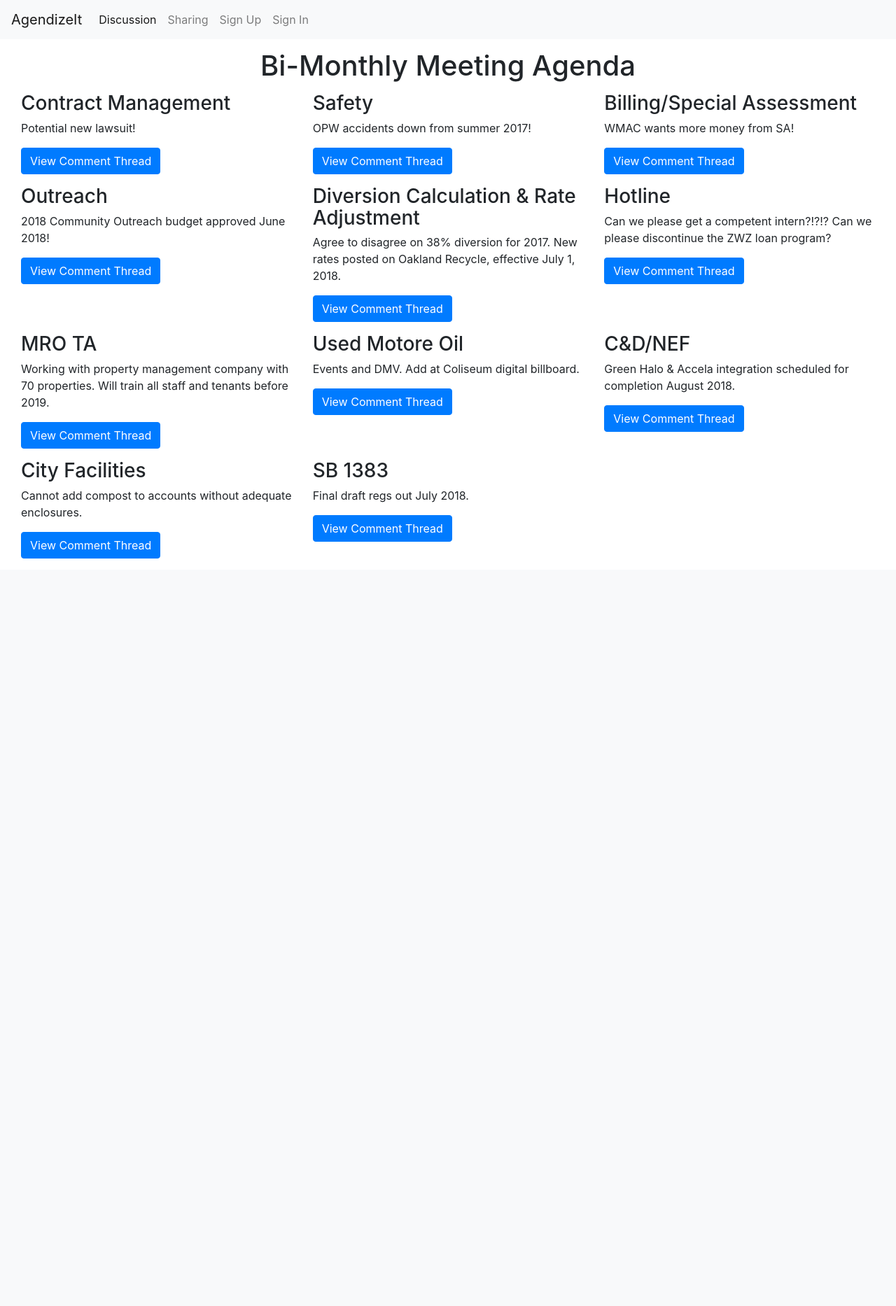
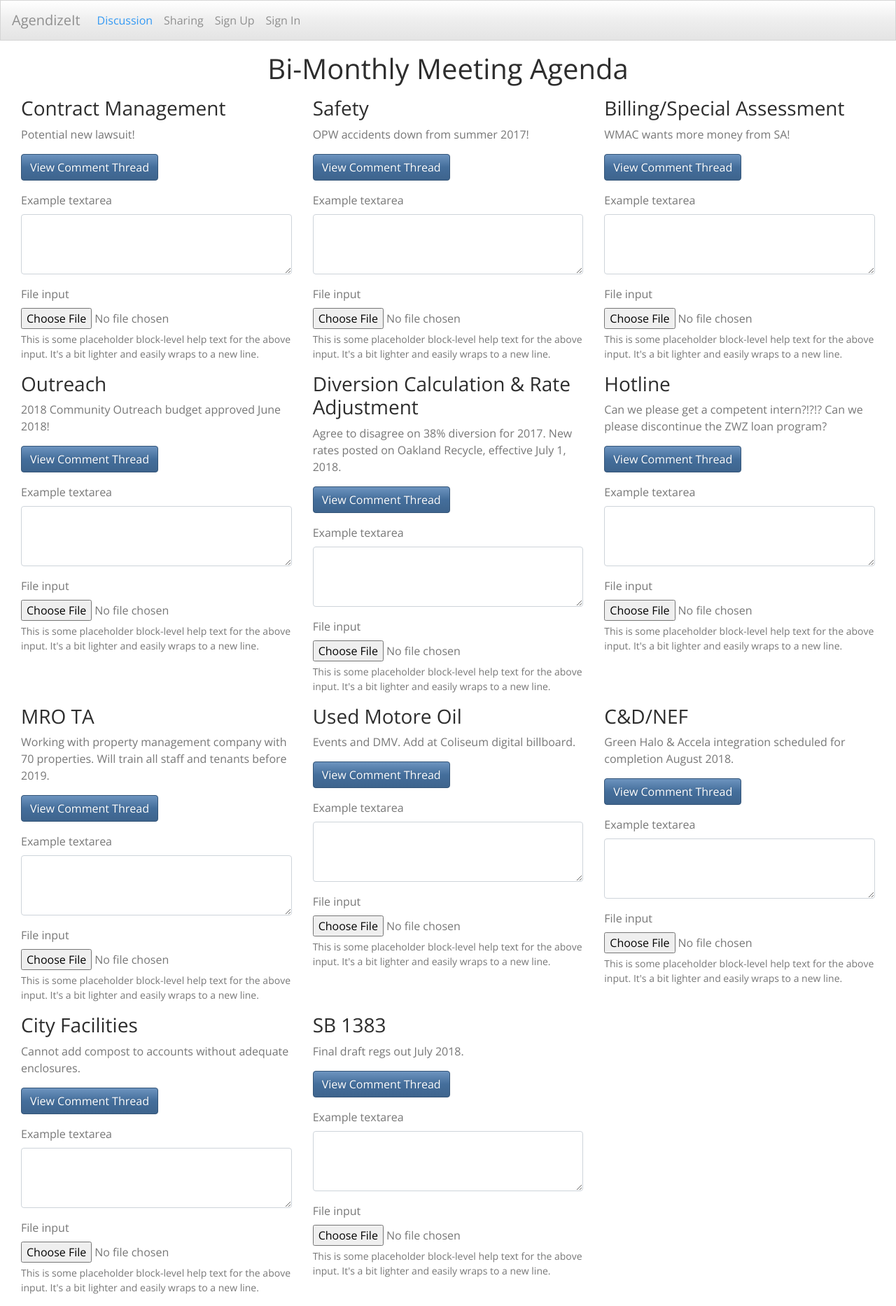
Before and after one commit to agendizeit/agendizeit, a Django app: page /discussion/ in a window 1280 px wide. Shown: the whole page at 70% size. Before the commit the page ends 798 px from the top, so only its background shows below. Run offline with Django 3.2, Linux system fonts and the light colour scheme; data comes from the database, SQL or seed files in the repository; some libraries are stand-ins or nearby versions.

Commit message:
added generic text boxes to discussion page

```diff
--- a/agendizeit/templates/base.html
+++ b/agendizeit/templates/base.html
@@ -17,9 +17,7 @@
 
     {% block css %}
 
-    <!-- Latest compiled and minified Bootstrap 4 beta CSS -->
-    <link rel="stylesheet" href="https://maxcdn.bootstrapcdn.com/bootstrap/4.0.0-beta/css/bootstrap.min.css" integrity="sha384-/Y6pD6FV/Vv2HJnA6t+vslU6fwYXjCFtcEpHbNJ0lyAFsXTsjBbfaDjzALeQsN6M" crossorigin="anonymous">
-
+    <link href="https://stackpath.bootstrapcdn.com/bootswatch/4.1.1/spacelab/bootstrap.min.css" rel="stylesheet" integrity="sha384-TgQmpeh1IG9vQ1WxIzpdfm5FX08N4+Nr5uzpgqvZAKQwWems+NIMmOVIMFxGq6EZ" crossorigin="anonymous">
 
     <!-- Your stuff: Third-party CSS libraries go here -->
 
--- a/config/urls.py
+++ b/config/urls.py
@@ -12,6 +12,7 @@ urlpatterns = [
     path("home/", views.homepage, name="home"),
     path("discussion/", views.discussion),
     path("sharing/", views.sharing),
+    path("thread/<given_id>/", views.thread),
 
     path(settings.ADMIN_URL, admin.site.urls),
     # User management
--- a/meetingdiscuss/models.py
+++ b/meetingdiscuss/models.py
@@ -10,6 +10,8 @@ class AgendaItem(models.Model):
 
 #Then I want a separate text box for different users to comments on the same agenda topic without adding another topic heading.
 class Discuss (models.Model):
+    # Uncomment this to make Discuss relate to AgendaItem
+    # agenda_item = models.ForeignKey(AgendaItem)
     username = models.CharField(max_length=30)
     text = models.TextField()
     created = models.DateTimeField(auto_now_add=True)
--- a/meetingdiscuss/templates/discussion.html
+++ b/meetingdiscuss/templates/discussion.html
@@ -13,6 +13,16 @@
     <p>{{ item.text}}</p>
 
      <p> <a href="comment-thread" class="btn btn-primary">View Comment Thread</a> </p>
+
+     <div class="form-group">
+      <label for="exampleTextarea">Example textarea</label>
+      <textarea class="form-control" id="exampleTextarea" rows="3"></textarea>
+    </div>
+    <div class="form-group">
+      <label for="exampleInputFile">File input</label>
+      <input class="form-control-file" id="exampleInputFile" aria-describedby="fileHelp" type="file">
+      <small id="fileHelp" class="form-text text-muted">This is some placeholder block-level help text for the above input. It's a bit lighter and easily wraps to a new line.</small>
+    </div>
 
     </div>
 
--- a/meetingdiscuss/views.py
+++ b/meetingdiscuss/views.py
@@ -47,3 +47,14 @@ def sharing(request):
     }
     print(context)
     return render(request, "sharing.html", context)
+
+def thread(request, given_id):
+    discuss_items = Discuss.objects.all()
+    # Uncomment this when you add an agenda_item foreign key
+    # discuss_items = discuss_items.filter(agenda_item_id=given_id)
+    print(list(discuss_items))
+    context = {
+    }
+
+
+    return render(request, "thread.html", context)
```
Also changed, not shown: meetingdiscuss/templates/thread.html (+13 -0 lines), 1 other file.
